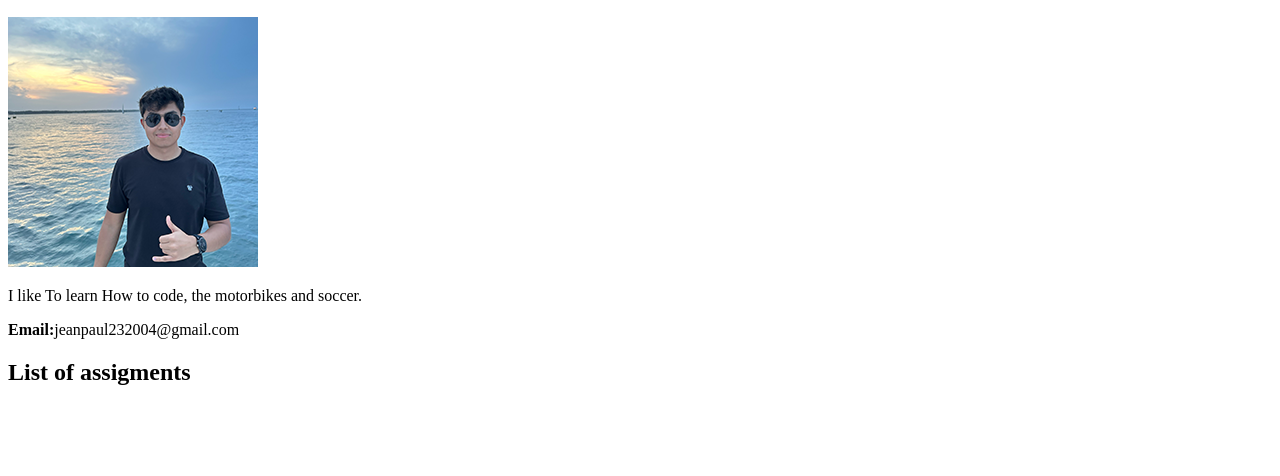
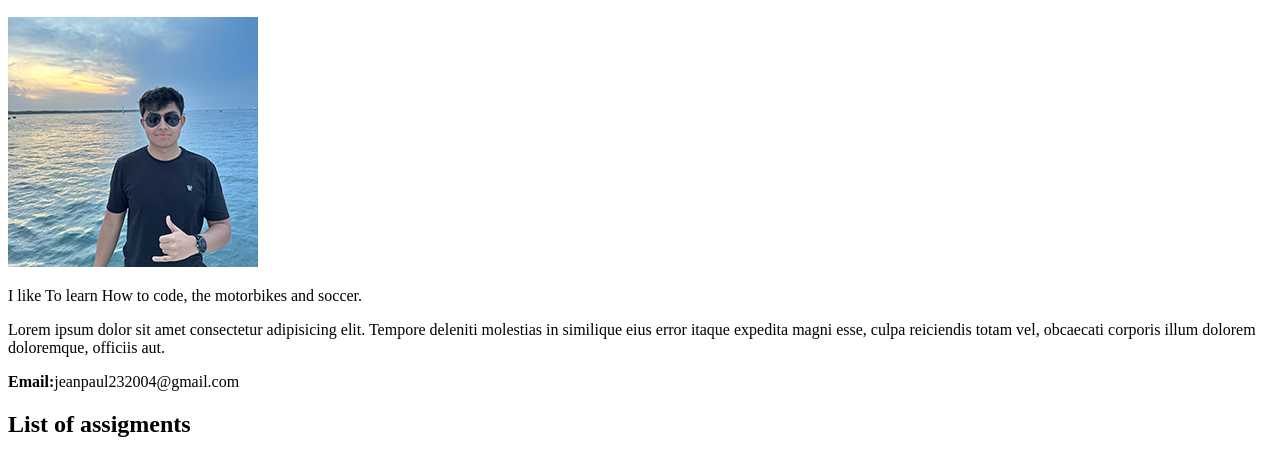
Before and after one commit to JeanPaulPerez/mmp240, a plain HTML site: page index.html in a window 1280 px wide. Shown: the part 110-586 px from the top of the page. Drawn offline with Linux system fonts and the light colour scheme.

```diff
--- a/index.html
+++ b/index.html
@@ -10,6 +10,7 @@
     <h2> My Name is Jean Paul Perez</h2>
     <img src="IMG_6443.png" alt="My photo">
     <p>I like To learn How to code, the motorbikes and soccer.</p>
+    <p>Lorem ipsum dolor sit amet consectetur adipisicing elit. Tempore deleniti molestias in similique eius error itaque expedita magni esse, culpa reiciendis totam vel, obcaecati corporis illum dolorem doloremque, officiis aut.</p>
     <p><b>Email:</b>jeanpaul232004@gmail.com</p>
     <h2>List of assigments</h2>
 </body>
```
